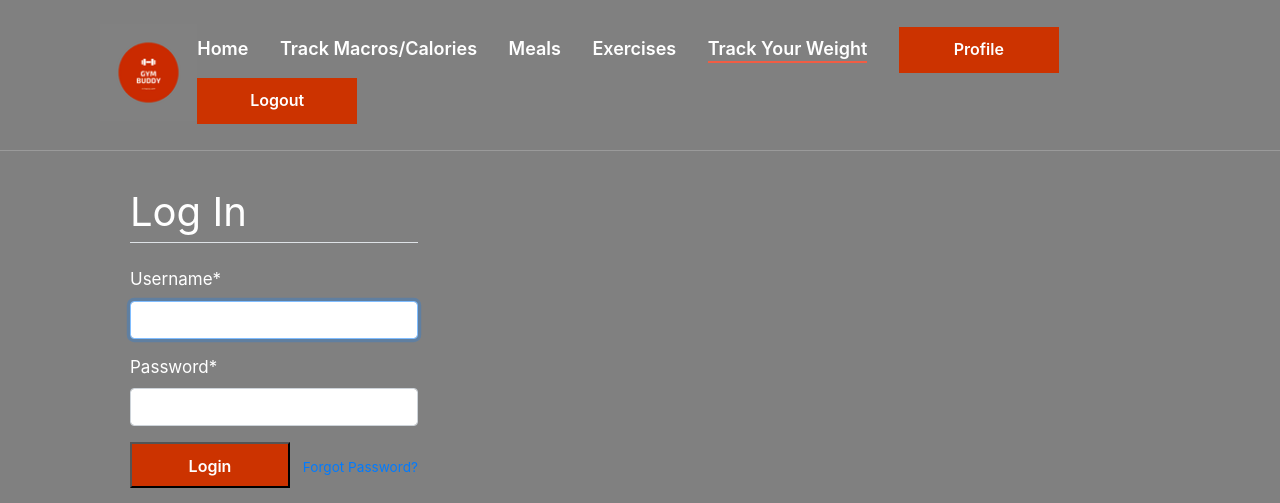
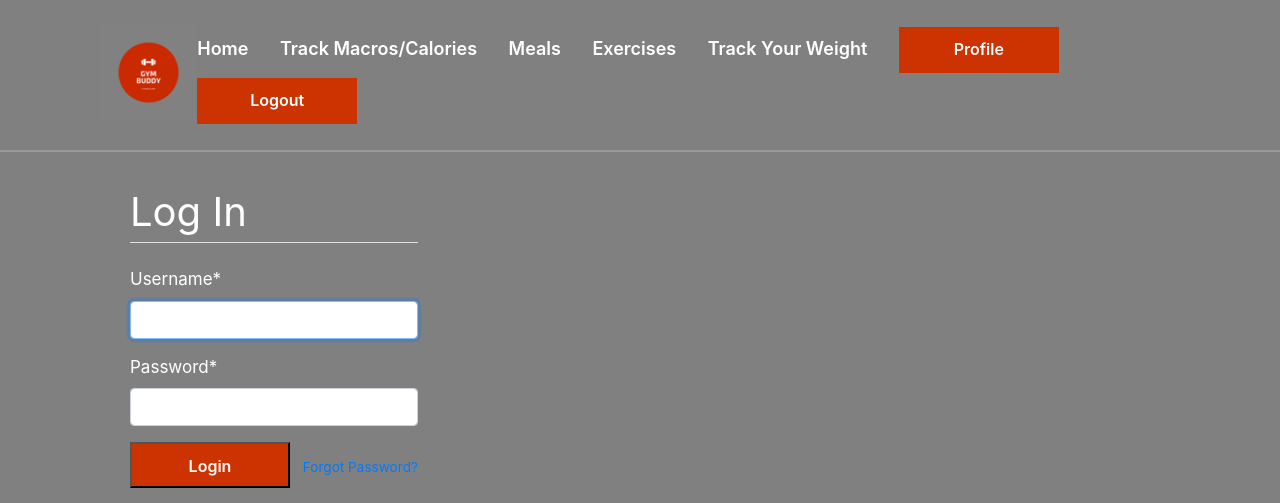
Before and after one commit to CTKogstrom/GymBuddyApp, a Django app: page /login/ in a window 1280 px wide. Shown: the top 503 px of the page. Run offline with Django 3.2, Linux system fonts and the light colour scheme; some libraries are stand-ins or nearby versions.

Commit message:
styling changes
messing with the header

```diff
--- a/pages/templates/pages/home.html
+++ b/pages/templates/pages/home.html
@@ -27,7 +27,7 @@
 
 <body style="background-color:grey;" >
     <!-- Header Section Begin -->
-    <header class="header-section" style="margin-left: 5.5%;">
+    <header class="header-section">
         <div>
             <div class="logo" style="margin-left: 120px;">
                 <a href="/home">
--- a/static/css/style.css
+++ b/static/css/style.css
@@ -226,7 +226,7 @@ ul, ol {
 	left: 0;
 	top: 0;
 	width: 100%;
-	border-bottom: 1px solid rgba(255, 255, 255, 0.2);
+	border-bottom: 2px solid rgba(255, 255, 255, 0.2);
 }
 .logo {
 	float: left;
--- a/users/templates/users/base.html
+++ b/users/templates/users/base.html
@@ -21,8 +21,8 @@
 </head>
 
 <body style="background-color:grey;">
-    <header class="header-section">
-        <div class="container" style="display: flex; justify-content: space-between; align-items: center">
+    <header class="header-section" >
+        <div class="container" style="display: flex; align-items: center;">
             <div class="logo" style="margin-left: 15px;">
                 <a href="/home">
                     <img src="{% static 'img/logo2.png' %}" alt="">
@@ -35,7 +35,7 @@
                         <li><a href="/macros">Track Macros/Calories</a></li>
                         <li><a href="/meals">Meals</a></li>
                         <li><a href="/exercises">Exercises</a></li>
-                        <li class="active"><a href="/weight">Track Your Weight</a></li>
+                        <li><a href="/weight">Track Your Weight</a></li>
                     </ul>
                 </nav>
                 <a href="/profile" style="background-color: #cc3300" class="primary-btn">Profile</a>
```
